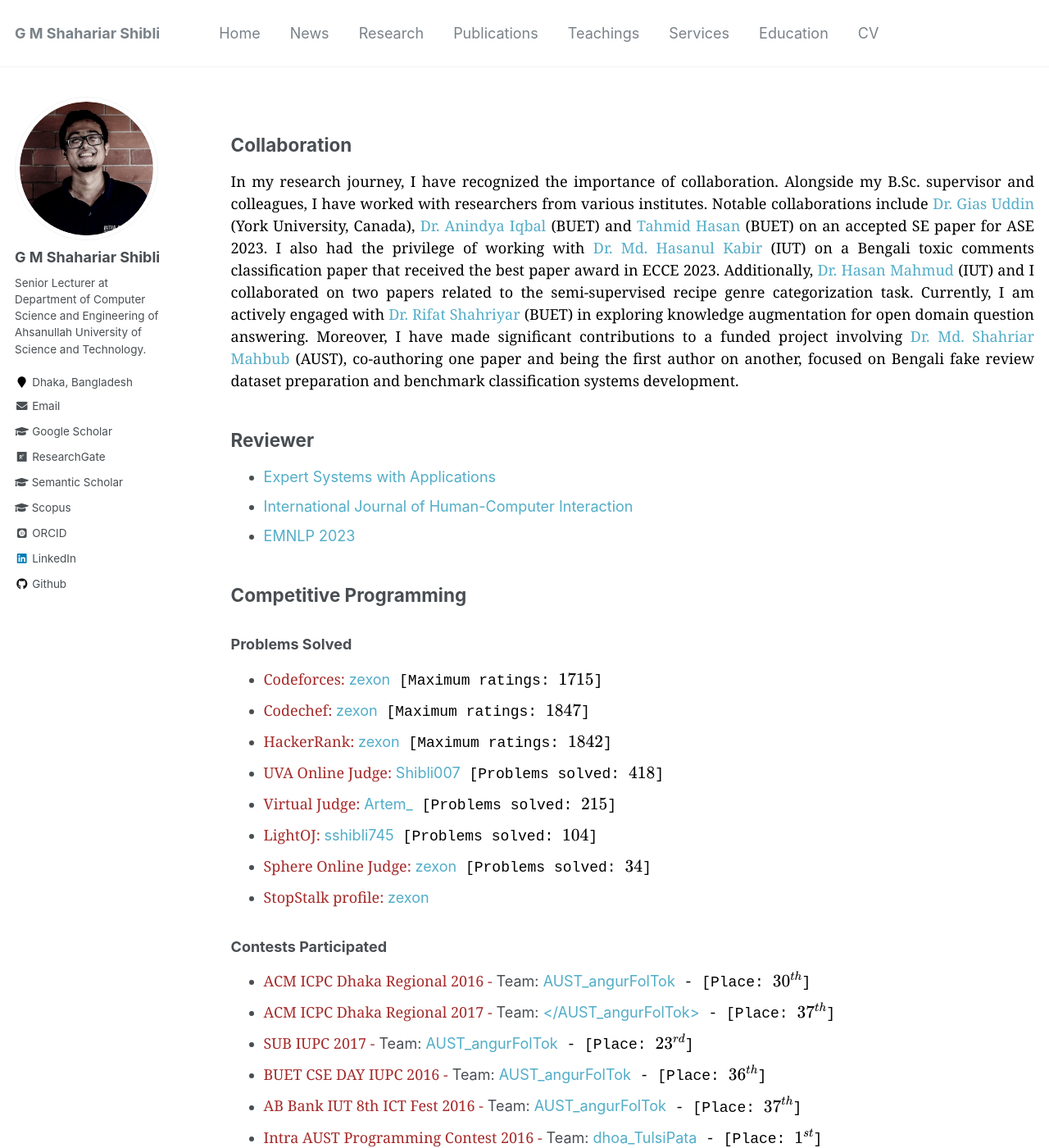
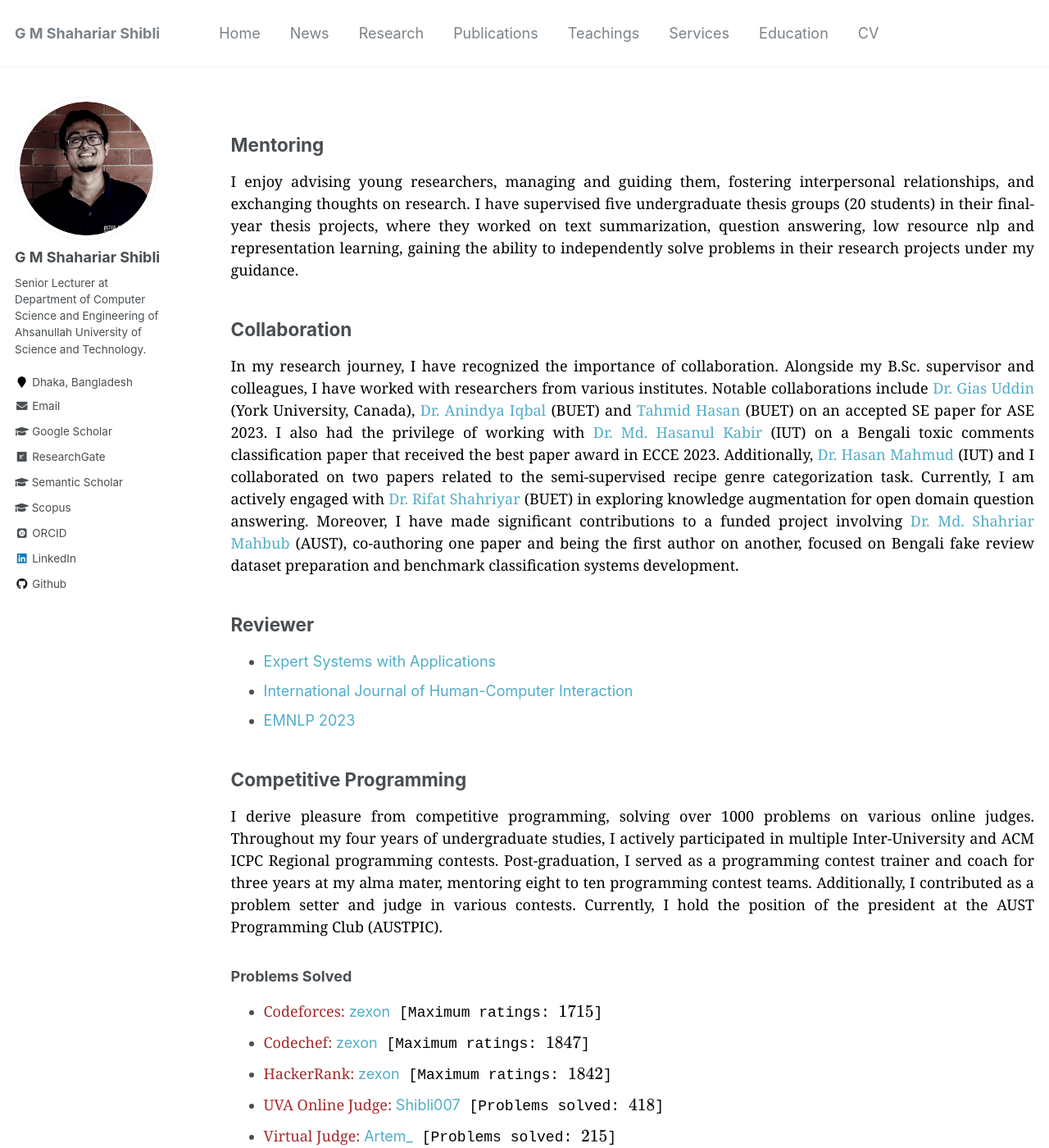
Before and after one commit to shahariar-shibli/shahariar-shibli.github.io, a Jekyll site: the page built from _pages/services.md, in a window 1280 px wide and 1400 px high. Shown: the whole window at 82% size. Built offline with Jekyll 4.4.1, drawn with Linux system fonts in a browser that asks for light colours; some web fonts are replaced; formulas are drawn with MathJax 3.

Commit message:
Update services.md

```diff
--- a/_pages/services.md
+++ b/_pages/services.md
@@ -4,6 +4,14 @@ title: ""
 permalink: /services/
 author_profile: true
 ---
+## Mentoring
+<p style="text-align:justify;color:black; font-family:Georgia">
+I enjoy advising young researchers, managing and guiding them, fostering interpersonal relationships, and
+exchanging thoughts on research. I have supervised five undergraduate thesis groups (20 students) in their
+final-year thesis projects, where they worked on text summarization, question answering, low resource nlp
+and representation learning, gaining the ability to independently solve problems in their research projects
+under my guidance.
+</p>
 
 ## Collaboration
 
@@ -30,6 +38,14 @@ author on another, focused on Bengali fake review dataset preparation and benchm
 
 
 ## Competitive Programming
+<p style="text-align:justify;color:black; font-family:Georgia">
+I derive pleasure from competitive programming, solving over 1000 problems on various online judges.
+Throughout my four years of undergraduate studies, I actively participated in multiple Inter-University
+and ACM ICPC Regional programming contests. Post-graduation, I served as a programming contest trainer
+and coach for three years at my alma mater, mentoring eight to ten programming contest teams. Additionally,
+I contributed as a problem setter and judge in various contests. Currently, I hold the position of the president
+at the AUST Programming Club (AUSTPIC).
+</p>
 
 ### Problems Solved
 + <span style="color:brown;font-family:Georgia;">Codeforces: </span> [zexon](https://codeforces.com/profile/zexon)<span style="font-family:Courier New;color:black;">  [Maximum ratings: $1715$]</span>
```
